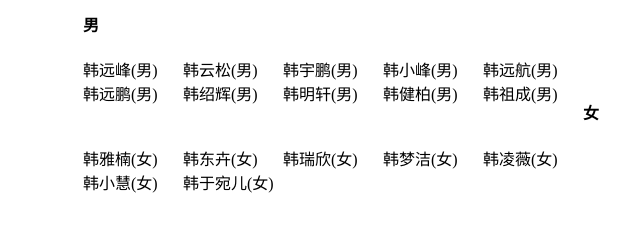
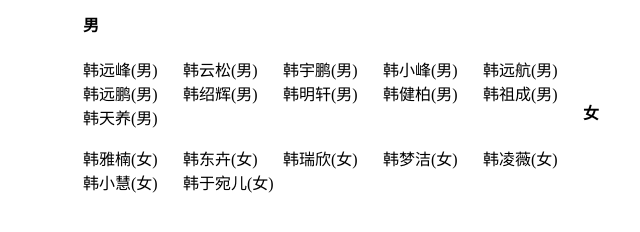
Before and after one commit to yubiaobin/yubiaobin.github.io, a Jekyll site: the page docs/name.html, which Jekyll copies as it is, in a window 1280 px wide. Shown: the part 360-592 px from the top of the page, without its empty margins (297-937 px from the left). Built offline with Jekyll 4.4.1, drawn with Linux system fonts in a browser that asks for light colours; comment, search, counter and statistics services are not loaded.

Commit message:
add another boy name

```diff
--- a/docs/name.html
+++ b/docs/name.html
@@ -61,6 +61,7 @@
             <li>韩明轩(男)</li>
             <li>韩健柏(男)</li>
             <li>韩祖成(男)</li>
+            <li>韩天养(男)</li>
         </ul>
     </div>
     <h3>&nbsp;</h3>
```
